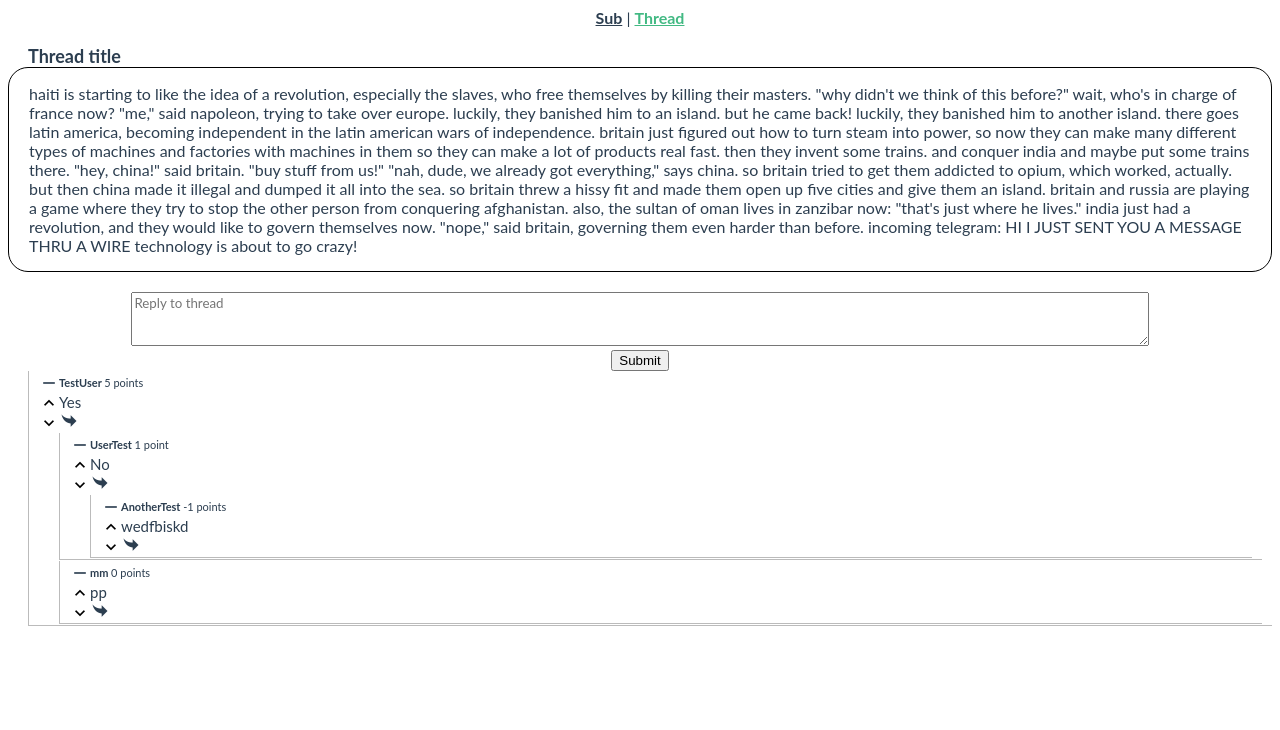
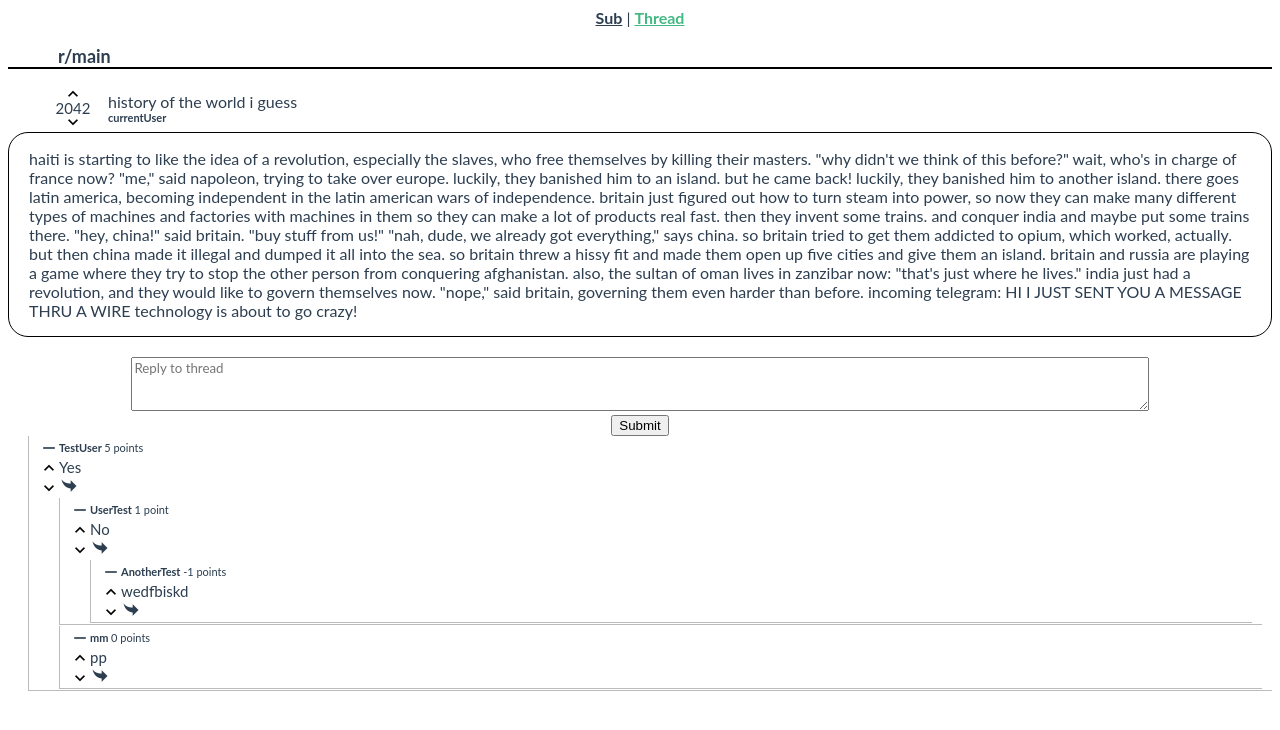
Before and after one commit to mismaah/reddit-clone, a Vue app: page /#/thread in a window 1280 px wide. Shown: the top 730 px of the page. Built offline with nearby package versions, Linux system fonts and the light colour scheme.

Commit message:
normalize headers, add voting to thread in thread view

```diff
--- a/src/views/Sub.vue
+++ b/src/views/Sub.vue
@@ -1,9 +1,7 @@
 <template>
     <div>
         <p class="title">r/main</p>
-        <div class="divider">
-        </div>
-        <br>
+        <div class="divider"></div>
         <Listing v-for="listing in listings" :listing="listing" :key="listing.title"></Listing>
     </div>
 </template>
@@ -17,6 +15,11 @@ export default {
     },
     data: () => ({
         listings: [
+            {
+                title: "history of the world i guess",
+                user: "currentUser",
+                points: 2042,
+            },
             {
                 title: "Bruh did capitalism just fuckin DIE?",
                 user: "TestUser",
@@ -42,11 +45,16 @@ export default {
 }
 </script>
 
-<style>
+<style scoped>
 .divider {
-    border: 1px solid #000000;
-    padding-left: 20px;
-    padding-right: 20px;
+    border: 0.5px solid #000000;
+    margin-bottom: 20px;
+}
+.title {
+    font-size: large;
+    font-weight: bold;
+    text-align: left;
     margin-bottom: 0px;
+    margin-left: 50px;
 }
 </style>
--- a/src/views/Thread.vue
+++ b/src/views/Thread.vue
@@ -1,6 +1,18 @@
 <template>
     <div>
-        <p class="title">Thread title</p>
+        <p class="sub">r/main</p>
+        <div class="divider"></div>
+        <div class="header">
+            <span class="voteArea">
+                <i @click="upvote()" title="Upvote" class="material-icons voteArrow" :style="{color: upArrowColor}">keyboard_arrow_up</i>
+                <p class="points">{{points}}</p>
+                <i @click="downvote()" title="Downvote" class="material-icons voteArrow" :style="{color: downArrowColor}">keyboard_arrow_down</i>
+            </span>
+            <span class="textArea">
+                <span class="title">{{title}}</span>
+                <span class="user">{{user}}</span>
+            </span>
+        </div>
         <div class="box">
             <p>haiti is starting to like the idea of a revolution, especially the slaves, who free themselves by killing their masters. "why didn't we think of this before?" wait, who's in charge of france now? "me," said napoleon, trying to take over europe. luckily, they banished him to an island. but he came back! luckily, they banished him to another island. there goes latin america, becoming independent in the latin american wars of independence. britain just figured out how to turn steam into power, so now they can make many different types of machines and factories with machines in them so they can make a lot of products real fast. then they invent some trains. and conquer india and maybe put some trains there. "hey, china!" said britain. "buy stuff from us!" "nah, dude, we already got everything," says china. so britain tried to get them addicted to opium, which worked, actually. but then china made it illegal and dumped it all into the sea. so britain threw a hissy fit and made them open up five cities and give them an island. britain and russia are playing a game where they try to stop the other person from conquering afghanistan. also, the sultan of oman lives in zanzibar now: "that's just where he lives." india just had a revolution, and they would like to govern themselves now. "nope," said britain, governing them even harder than before. incoming telegram: HI I JUST SENT YOU A MESSAGE THRU A WIRE technology is about to go crazy!
             </p>
@@ -13,6 +25,7 @@
 </template>
 
 <script>
+import {constants} from '@/constants.js'
 import Comment from '@/components/Comment.vue'
 export default {
     name: 'Thread',
@@ -20,7 +33,11 @@ import Comment from '@/components/Comment.vue'
         Comment
     },
     data: () => ({
+        title: "history of the world i guess",
+        user: "currentUser",
         replyMsg: "",
+        upvoted: false,
+        downvoted: false,
         comments: [
             {
                 user: "TestUser",
@@ -60,12 +77,58 @@ import Comment from '@/components/Comment.vue'
                 points: 0,
             })
             this.replyMsg = ""
+        },
+        upvote () {
+            if (this.upvoted) this.upvoted = false
+            else {
+                this.upvoted = true
+                this.downvoted = false
+            }
+        },
+        downvote () {
+            if (this.downvoted) this.downvoted = false
+            else {
+                this.downvoted = true
+                this.upvoted = false
             }
         }
+    },
+    computed: {
+        voteState: function () {
+            if (this.downvoted && !this.upvoted) return 1
+            if (this.upvoted && !this.downvoted) return 2
+            else return 0
+        },
+        points: function () {
+            var point = 2042
+            if (this.voteState == 1) return point - 1
+            if (this.voteState == 2) return point + 1
+            else return point
+        },
+        upArrowColor: function () {
+            if (this.upvoted) return constants.COLOR_UPVOTE
+            else return "black"
+        },
+        downArrowColor: function () {
+            if (this.downvoted) return constants.COLOR_DOWNVOTE
+            else return "black"
+        }
+    },
 }
 </script>
 
-<style>
+<style scoped>
+.divider {
+    border: 0.5px solid #000000;
+    margin-bottom: 20px;
+}
+.sub {
+    font-size: large;
+    font-weight: bold;
+    text-align: left;
+    margin-bottom: 0px;
+    margin-left: 50px;
+}
 .box {
     border-radius: 20px;
     border: 1px solid #000000;
@@ -75,17 +138,44 @@ import Comment from '@/components/Comment.vue'
     text-align: left;
 }
 .title {
-    font-size: large;
+    text-align: left;
+}
+.user {
+    font-size: 11px;
     font-weight: bold;
-    text-align: left;
-    margin-left: 20px;
-    margin-bottom: 0px;
+    vertical-align: middle;
 }
-.divider {
-    border-top: 1px solid #bbb;
-    margin-left: 20px;
-    margin-right: 20px;
-    margin-bottom: 0px;
+.voteArea {
+    display: flex;
+    flex-direction: column;
+    font-size: 5px;
+    margin-right: 10px;
+    min-width: 50px;
+}
+.points {
+    font-size: 15px;
+    vertical-align: middle;
+    justify-self: center;
+    margin: 0px;
+}
+.header {
+    display: flex;
+    flex-direction: row;
+    align-items: center;
+    margin-left: 40px;
+    margin-right: 40px;
+    padding-bottom: 5px
+}
+.textArea {
+    display: flex;
+    flex-direction: column;
+    align-items: flex-start;
+}
+.voteArrow {
+    font-size: 20px;
+    cursor: pointer;
+    user-select: none;
+    margin: -5px;
 }
 textarea {
   font-family: inherit;
```
Lines whose indentation alone changed are shown as unchanged.
